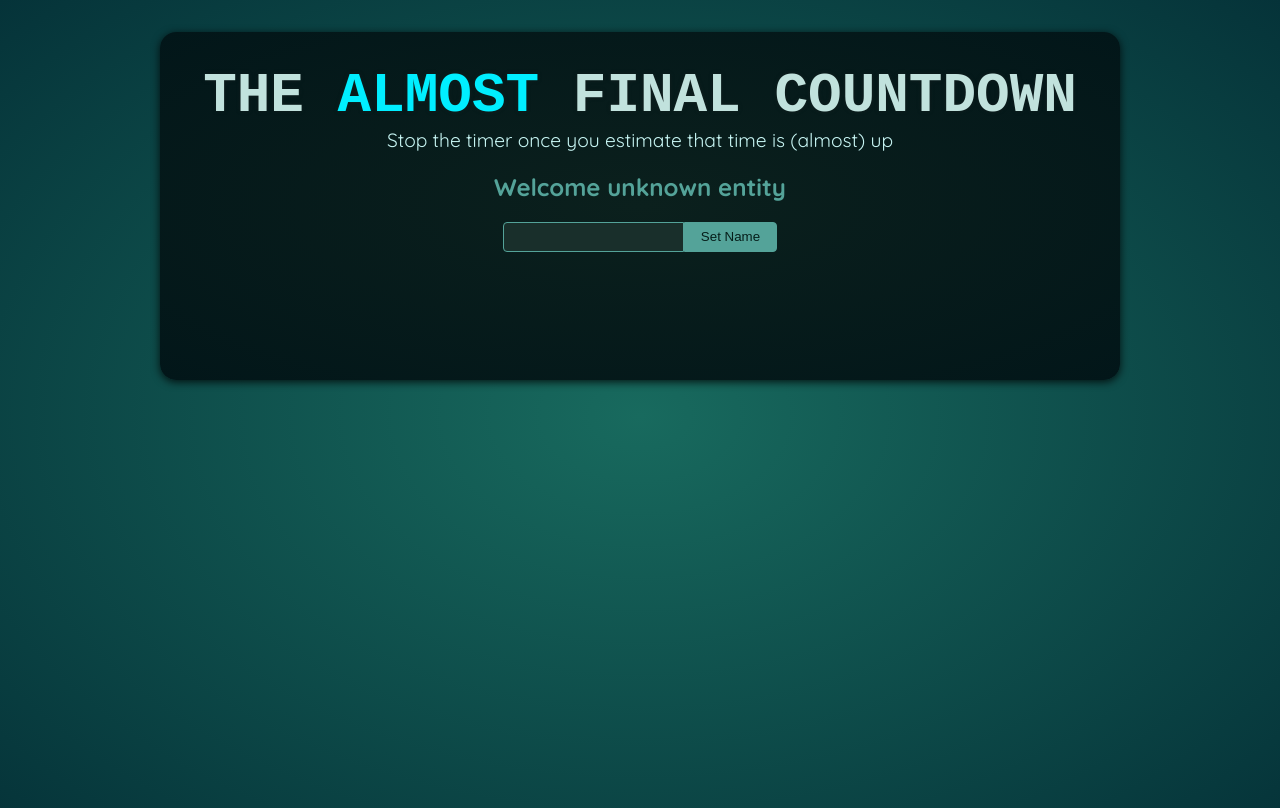
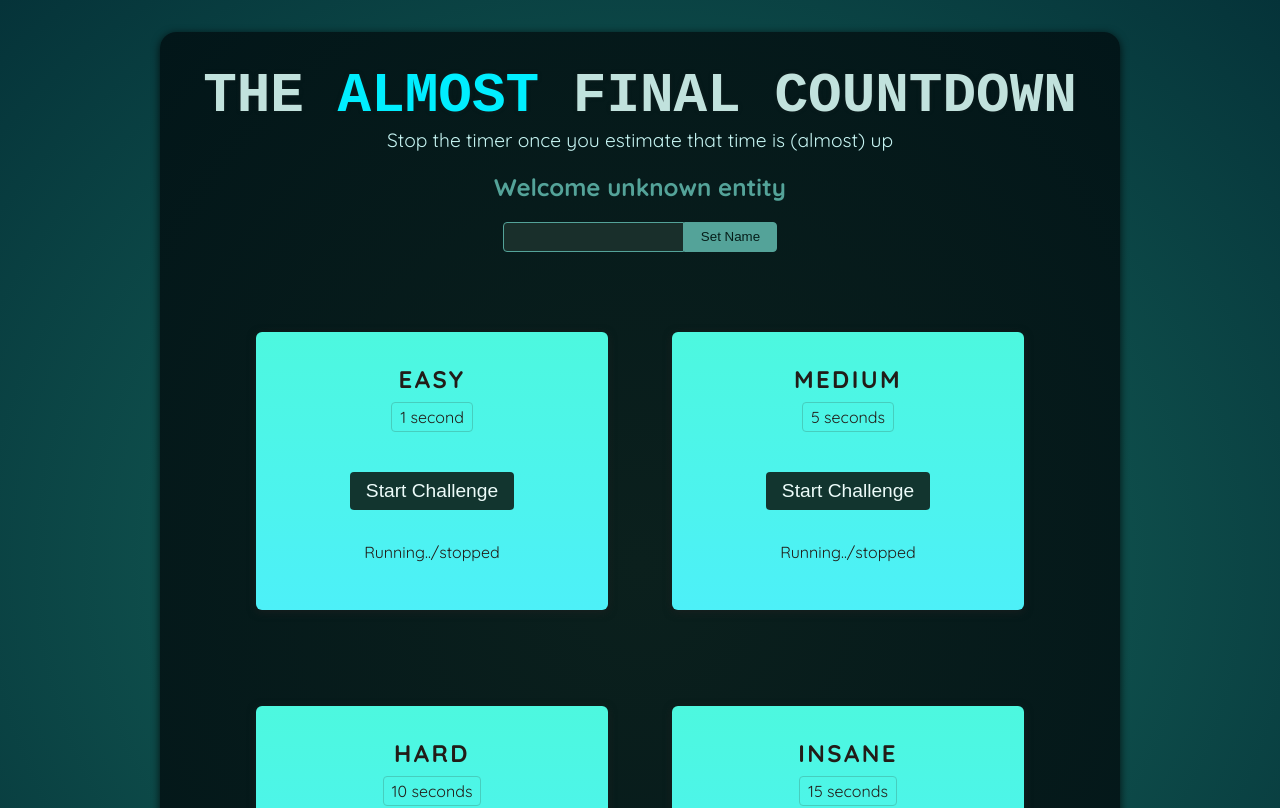
Before and after one commit to ThureinS/timer-guess-react, a React (Vite) app: page / in a window 1280 px wide. Shown: the top 808 px of the page. Built offline with nearby package versions, Linux system fonts and the light colour scheme; a web font is replaced by a local one.

Commit message:
timer component started

```diff
--- a/index.html
+++ b/index.html
@@ -1,10 +1,10 @@
-<!DOCTYPE html>
+<!doctype html>
 <html lang="en">
   <head>
     <meta charset="UTF-8" />
     <link rel="icon" type="image/svg+xml" href="/vite.svg" />
     <meta name="viewport" content="width=device-width, initial-scale=1.0" />
-    <title>Refs & Portals</title>
+    <title>Guess The Timer</title>
   </head>
   <body>
     <div id="modal"></div>
--- a/src/App.jsx
+++ b/src/App.jsx
@@ -1,10 +1,16 @@
-import Player from './components/Player.jsx';
+import Player from "./components/Player.jsx";
+import TimerChallenge from "./components/TimerChallenge.jsx";
 
 function App() {
   return (
     <>
       <Player />
-      <div id="challenges"></div>
+      <div id="challenges">
+        <TimerChallenge title="Easy" targetTime={1} />
+        <TimerChallenge title="Medium" targetTime={5} />
+        <TimerChallenge title="Hard" targetTime={10} />
+        <TimerChallenge title="Insane" targetTime={15} />
+      </div>
     </>
   );
 }
--- /dev/null
+++ b/src/components/TimerChallenge.jsx
@@ -0,0 +1,18 @@
+import React from "react";
+
+const TimerChallenge = ({ title, targetTime }) => {
+  return (
+    <div className="challenge">
+      <h2>{title}</h2>
+      <p className="challenge-time">
+        {targetTime} second{targetTime > 1 ? "s" : ""}
+      </p>
+      <p>
+        <button>Start Challenge</button>
+      </p>
+      <p className="">Running../stopped</p>
+    </div>
+  );
+};
+
+export default TimerChallenge;
```
